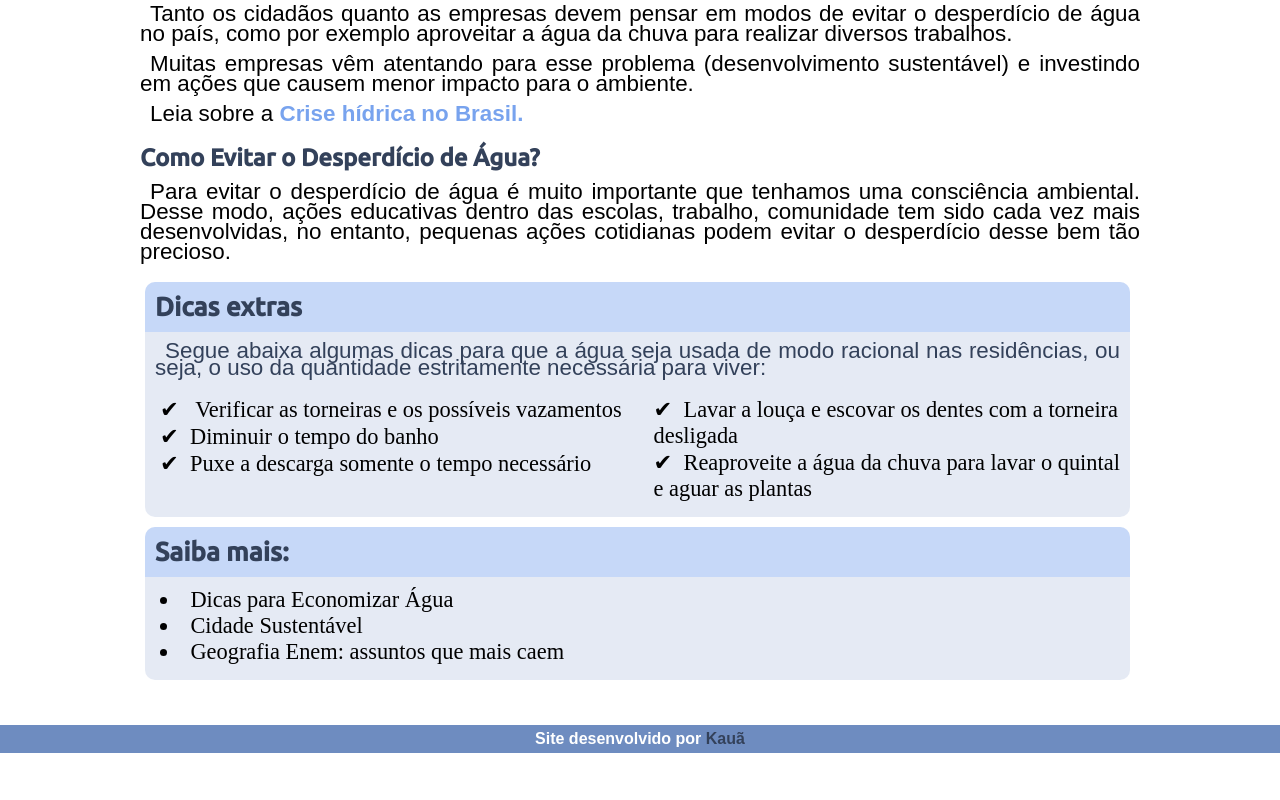
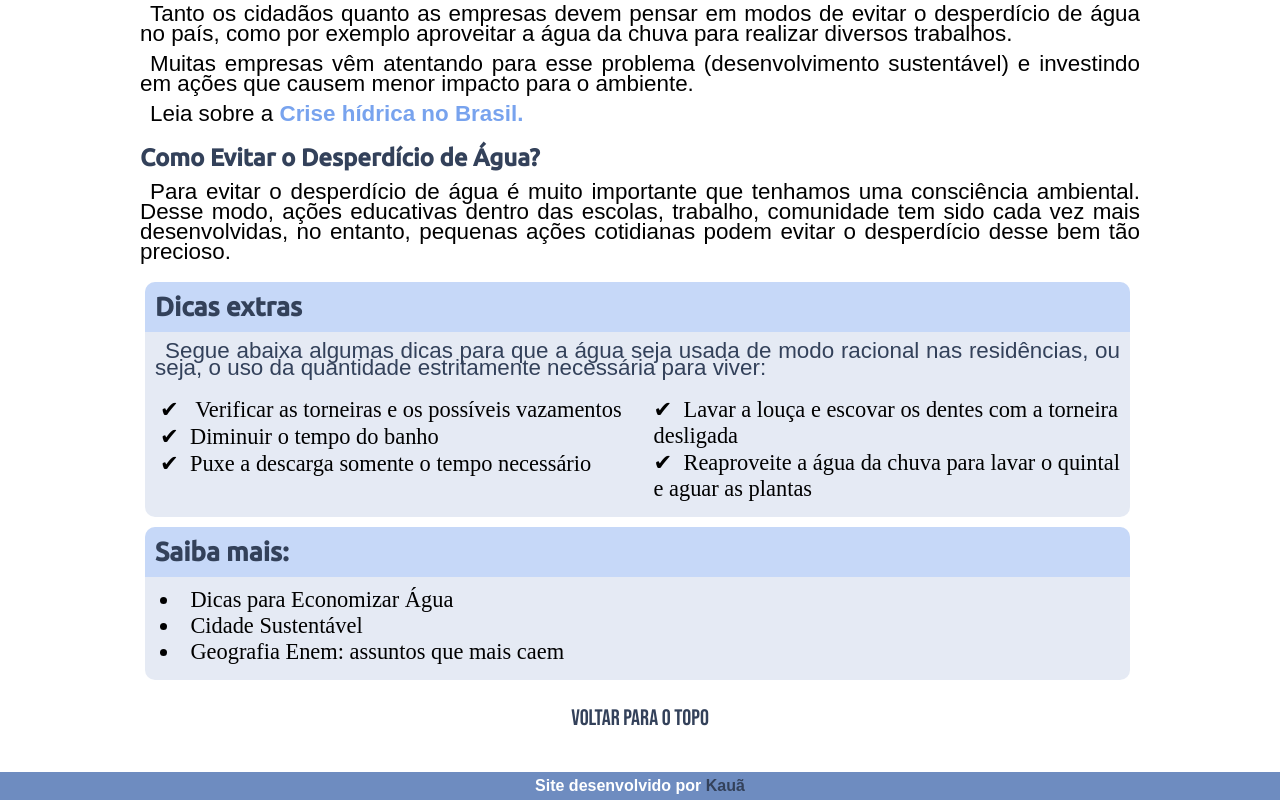
Before and after one commit to kauavitorrodrigues/projeto-hidraulica, a plain HTML site: page index.html in a window 1280 px wide. Shown: the part 1468-2268 px from the top of the page. Before the commit the page ends 2221 px from the top, so only its background shows below. Drawn offline with Linux system fonts and the light colour scheme.

Commit message:
Botão de voltar ao topo suave

```diff
--- a/index.html
+++ b/index.html
@@ -109,6 +109,8 @@
 
         </aside>
 
+        <div class="main"> <a href="#">Voltar para o topo </a> </div>
+
 </main>
 
 <footer>Site desenvolvido por <a href="#">Kauã</a></footer>
--- a/style/style.css
+++ b/style/style.css
@@ -23,6 +23,10 @@
     margin: 0px;
     padding: 0px;
 }
+
+html {
+    scroll-behavior: smooth;
+  }
 
 header {
     background-color: var(--cor2);
@@ -162,6 +166,22 @@ aside > h3 {
 }
 
 
+.main {
+    padding-top: 20px;
+    font-family: var(--fonte-destaque);
+    font-size: 1.4em;
+    text-align: center;
+}
+
+.main > a {
+    color: var(--cor3);
+    text-decoration: none;
+}
+
+.main > a:hover {
+    text-decoration: underline;
+}
+
 footer {
     font-family: var(--fonte-padrao);
     font-weight: bolder;
```
